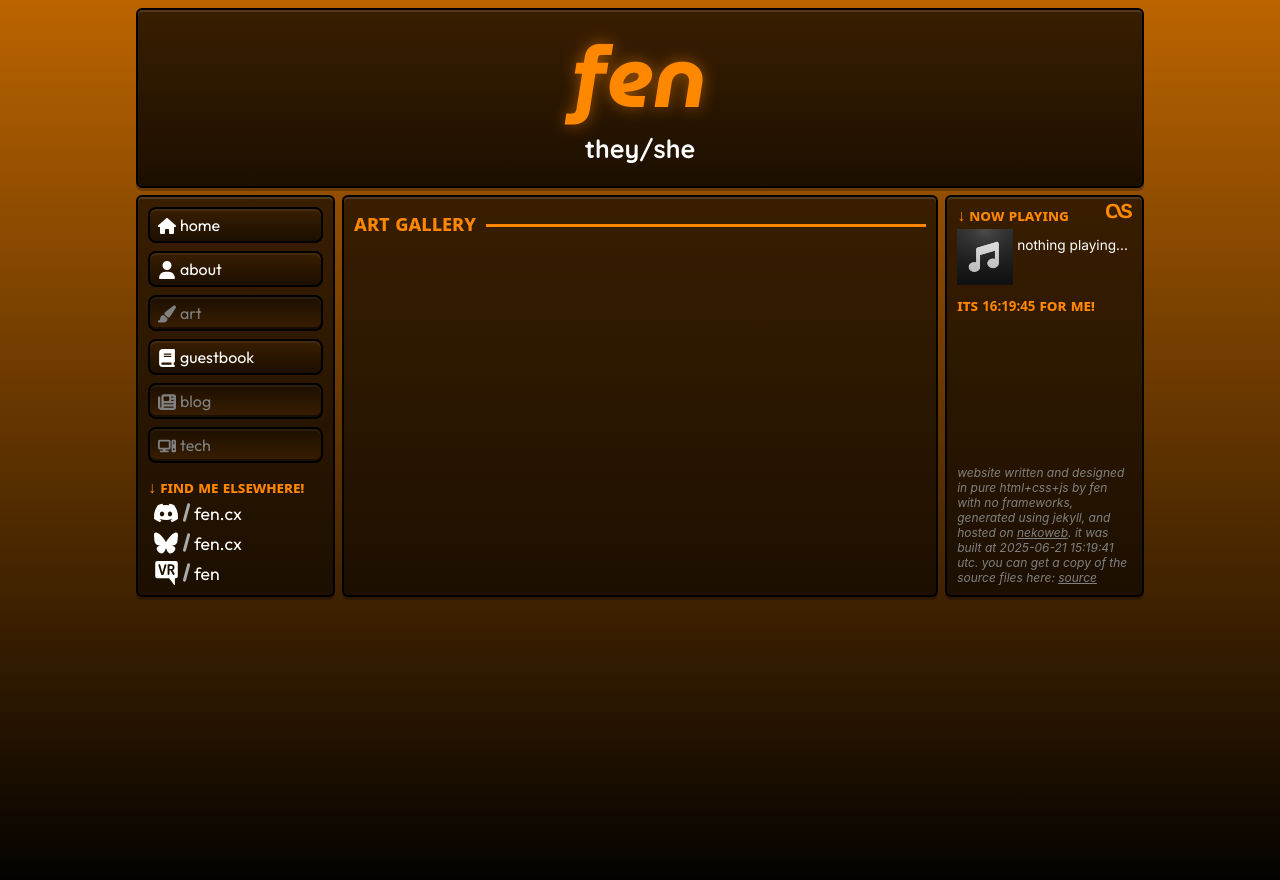
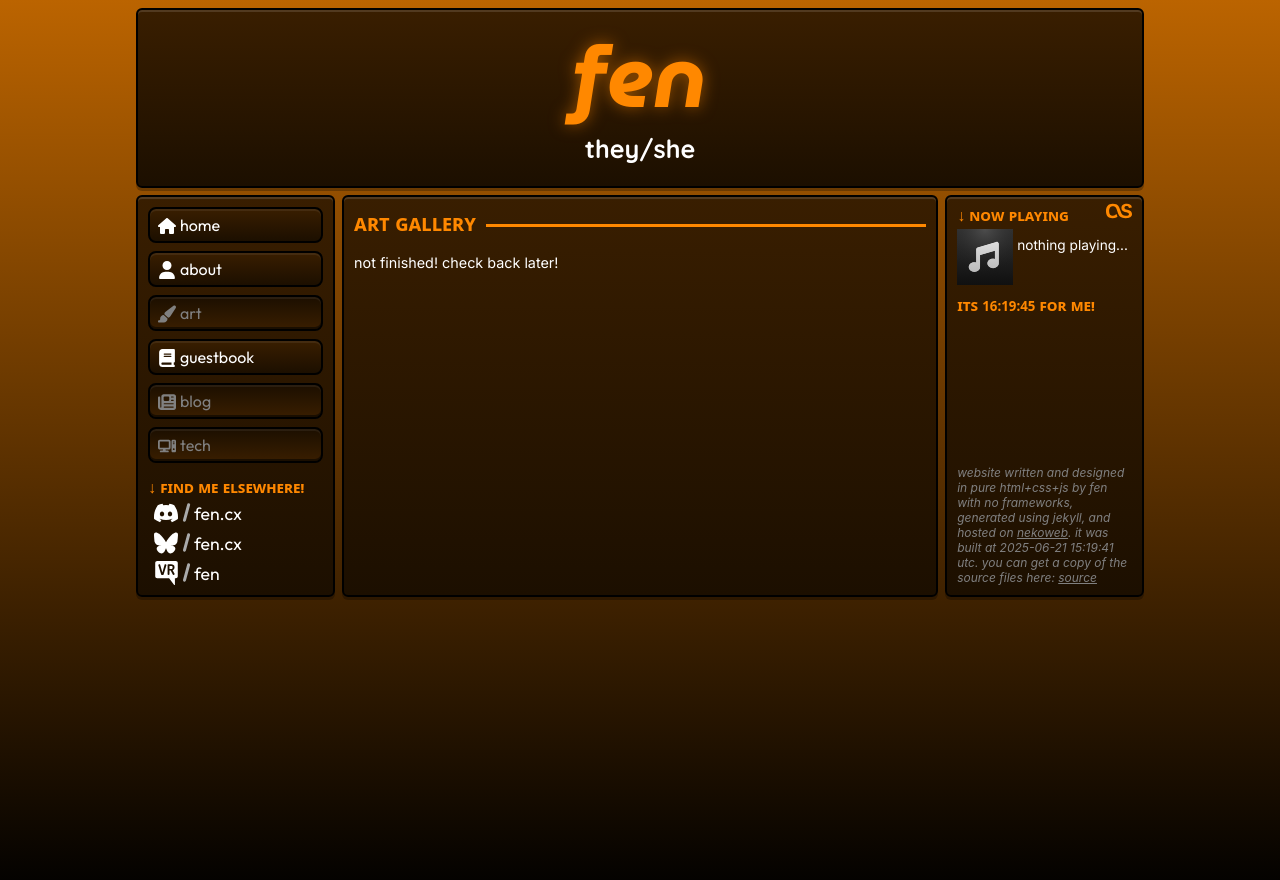
Before and after one commit to fenbyte/website, a Jekyll site: the page built from art/index.html, in a window 1280 px wide. Shown: the top 880 px of the page. Built offline with Jekyll 4.4.1, drawn with Linux system fonts in a browser that asks for light colours.

Commit message:
clarify unfinished stuff
in case people go there manually

```diff
--- a/art/index.html
+++ b/art/index.html
@@ -3,3 +3,4 @@ title: "art gallery"
 description: "my collection of personal art"
 ---
 <h2>{{ page.title }}</h2>
+<p>not finished! check back later!</p>
--- a/blog/index.html
+++ b/blog/index.html
@@ -3,3 +3,4 @@ title: "fen's blog"
 description: "my thoughts and feelings about stuff that are too detailed to go anywhere else"
 ---
 <h2>{{ page.title }}</h2>
+<p>not finished! check back later!</p>
--- a/tech/index.html
+++ b/tech/index.html
@@ -3,3 +3,4 @@ title: "fen's tech"
 description: "an interactive list of the technology and software that i use"
 ---
 <h2>{{ page.title }}</h2>
+<p>not finished! check back later!</p>
```
